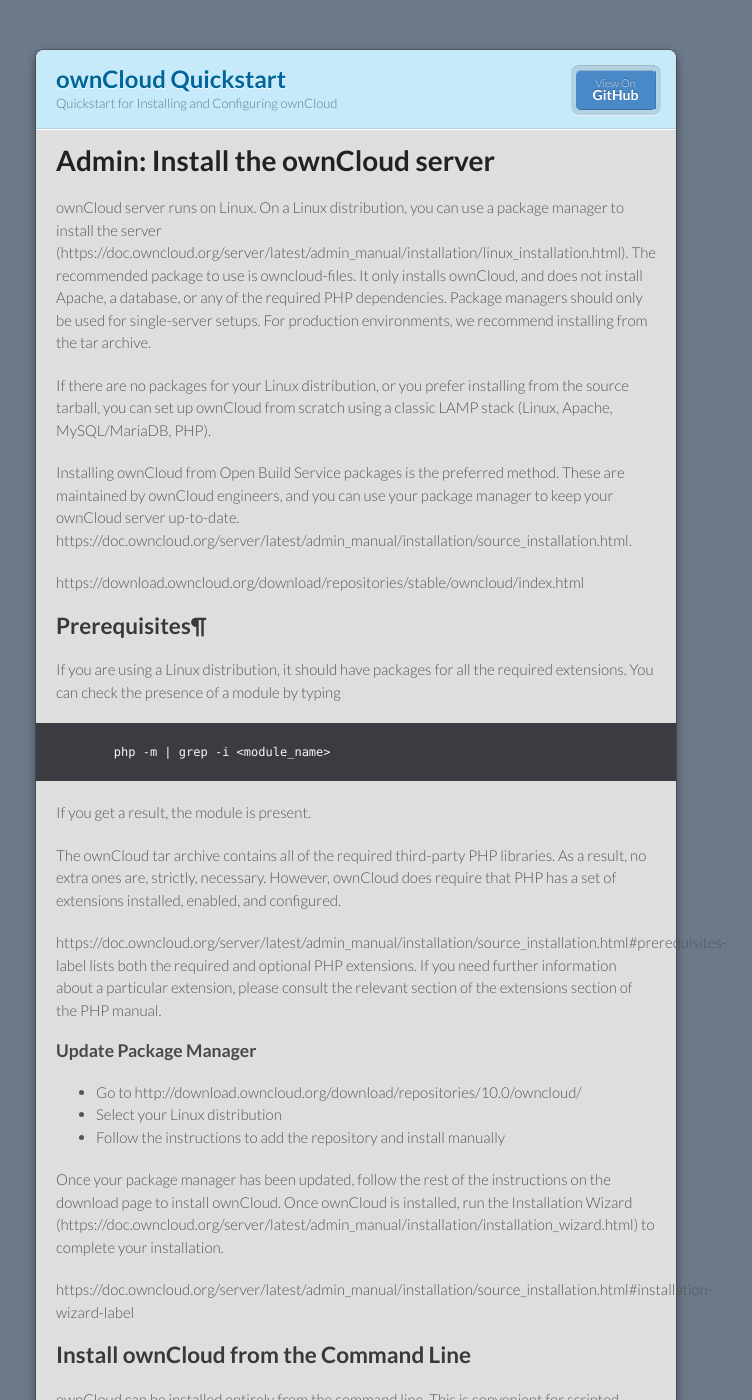
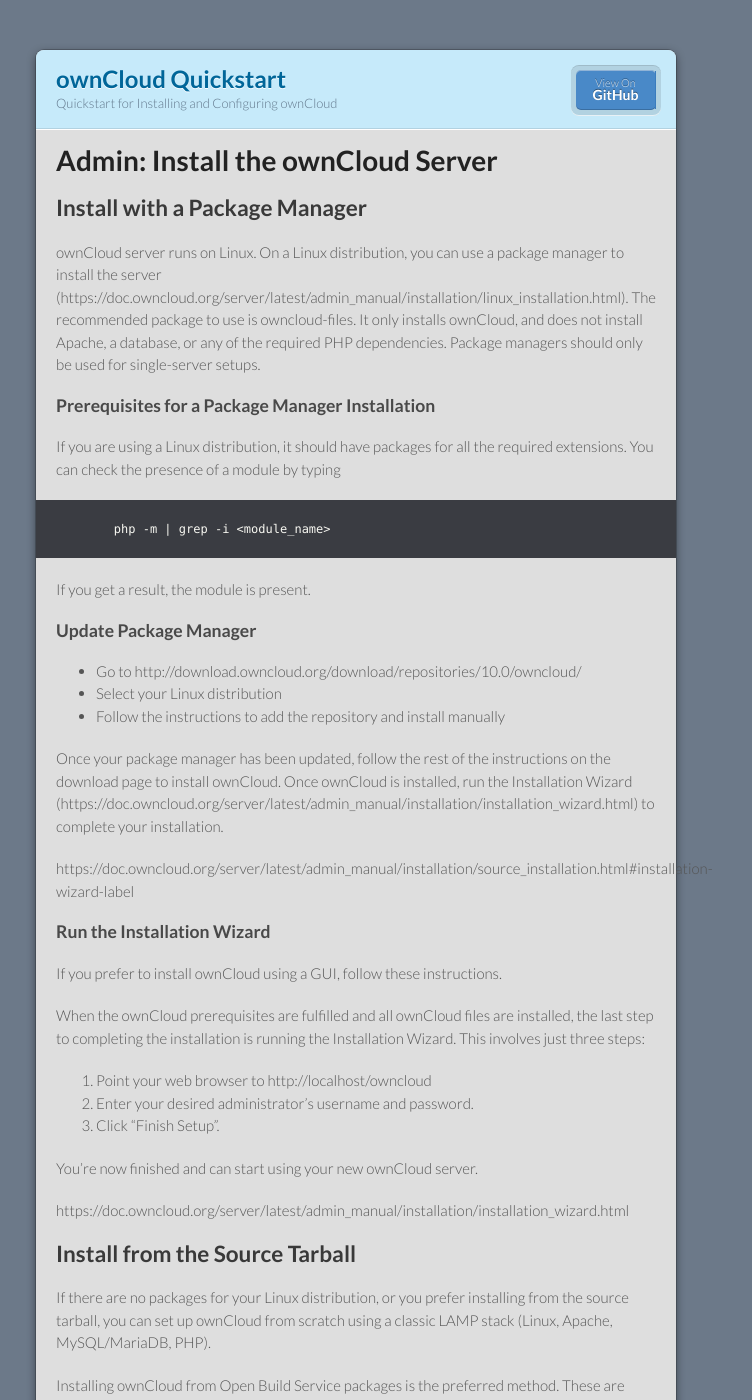
Before and after one commit to schwingle/this-is-only-a-test, a Jekyll site: the page built from index.md, in a window 1280 px wide and 1400 px high. Shown: the whole window, without its empty margins (284-1036 px from the left). Built offline with Jekyll 4.4.1, drawn with Linux system fonts in a browser that asks for light colours; our own code applies the rules of GitHub Pages for plain Markdown files; some of the changed text lies outside the part shown.

Commit message:
index topic organization

```diff
--- a/index.md
+++ b/index.md
@@ -2,29 +2,18 @@
 layout: default
 ---
 
-# Admin: Install the ownCloud server
+# Admin: Install the ownCloud Server
 
-ownCloud server runs on Linux. On a Linux distribution, you can use a package manager to install the server (https://doc.owncloud.org/server/latest/admin_manual/installation/linux_installation.html). The recommended package to use is owncloud-files. It only installs ownCloud, and does not install Apache, a database, or any of the required PHP dependencies. Package managers should only be used for single-server setups. For production environments, we recommend installing from the tar archive.
+## Install with a Package Manager
+ownCloud server runs on Linux. On a Linux distribution, you can use a package manager to install the server (https://doc.owncloud.org/server/latest/admin_manual/installation/linux_installation.html). The recommended package to use is owncloud-files. It only installs ownCloud, and does not install Apache, a database, or any of the required PHP dependencies. Package managers should only be used for single-server setups.
 
-If there are no packages for your Linux distribution, or you prefer installing from the source tarball, you can set up ownCloud from scratch using a classic LAMP stack (Linux, Apache, MySQL/MariaDB, PHP).
-
-Installing ownCloud from Open Build Service packages is the preferred method. These are maintained by ownCloud engineers, and you can use your package manager to keep your ownCloud server up-to-date. https://doc.owncloud.org/server/latest/admin_manual/installation/source_installation.html.
-
-https://download.owncloud.org/download/repositories/stable/owncloud/index.html
-
-
-## Prerequisites¶
+### Prerequisites for a Package Manager Installation
 
 If you are using a Linux distribution, it should have packages for all the required extensions. You can check the presence of a module by typing
 
             php -m | grep -i <module_name>
 
 If you get a result, the module is present.
-
-The ownCloud tar archive contains all of the required third-party PHP libraries. As a result, no extra ones are, strictly, necessary. However, ownCloud does require that PHP has a set of extensions installed, enabled, and configured.
-
-https://doc.owncloud.org/server/latest/admin_manual/installation/source_installation.html#prerequisites-label lists both the required and optional PHP extensions. If you need further information about a particular extension, please consult the relevant section of the extensions section of the PHP manual.
-
 
 ### Update Package Manager
 
@@ -36,8 +25,38 @@
 
 https://doc.owncloud.org/server/latest/admin_manual/installation/source_installation.html#installation-wizard-label
 
+### Run the Installation Wizard
 
-## Install ownCloud from the Command Line
+If you prefer to install ownCloud using a GUI, follow these instructions.
+
+When the ownCloud prerequisites are fulfilled and all ownCloud files are installed, the last step to completing the installation is running the Installation Wizard. This involves just three steps:
+
+   1. Point your web browser to http://localhost/owncloud
+   2. Enter your desired administrator’s username and password.
+   3. Click “Finish Setup”.
+
+  You’re now finished and can start using your new ownCloud server.
+
+https://doc.owncloud.org/server/latest/admin_manual/installation/installation_wizard.html
+
+
+
+## Install from the Source Tarball
+If there are no packages for your Linux distribution, or you prefer installing from the source tarball, you can set up ownCloud from scratch using a classic LAMP stack (Linux, Apache, MySQL/MariaDB, PHP).
+
+Installing ownCloud from Open Build Service packages is the preferred method. These are maintained by ownCloud engineers, and you can use your package manager to keep your ownCloud server up-to-date. https://doc.owncloud.org/server/latest/admin_manual/installation/source_installation.html.
+
+https://download.owncloud.org/download/repositories/stable/owncloud/index.html
+
+
+### Prerequisites for Tarball Installation
+
+The ownCloud tar archive contains all of the required third-party PHP libraries. As a result, no extra ones are, strictly, necessary. However, ownCloud does require that PHP has a set of extensions installed, enabled, and configured.
+
+https://doc.owncloud.org/server/latest/admin_manual/installation/source_installation.html#prerequisites-label lists both the required and optional PHP extensions. If you need further information about a particular extension, please consult the relevant section of the extensions section of the PHP manual.
+
+
+### Install ownCloud from the Command Line
 
 ownCloud can be installed entirely from the command line. This is convenient for scripted operations and for systems administrators who prefer using the command line over a GUI. It involves five steps:
 
@@ -75,19 +94,6 @@
 https://doc.owncloud.org/server/latest/admin_manual/installation/source_installation.html#strong-perms-label
 
 
-### Run the Installation Wizard
-
-If you prefer to install ownCloud using a GUI, follow these instructions.
-
-When the ownCloud prerequisites are fulfilled and all ownCloud files are installed, the last step to completing the installation is running the Installation Wizard. This involves just three steps:
-
-   1. Point your web browser to http://localhost/owncloud
-   2. Enter your desired administrator’s username and password.
-   3. Click “Finish Setup”.
-
-  You’re now finished and can start using your new ownCloud server.
-
-https://doc.owncloud.org/server/latest/admin_manual/installation/installation_wizard.html
 
 
 
```
